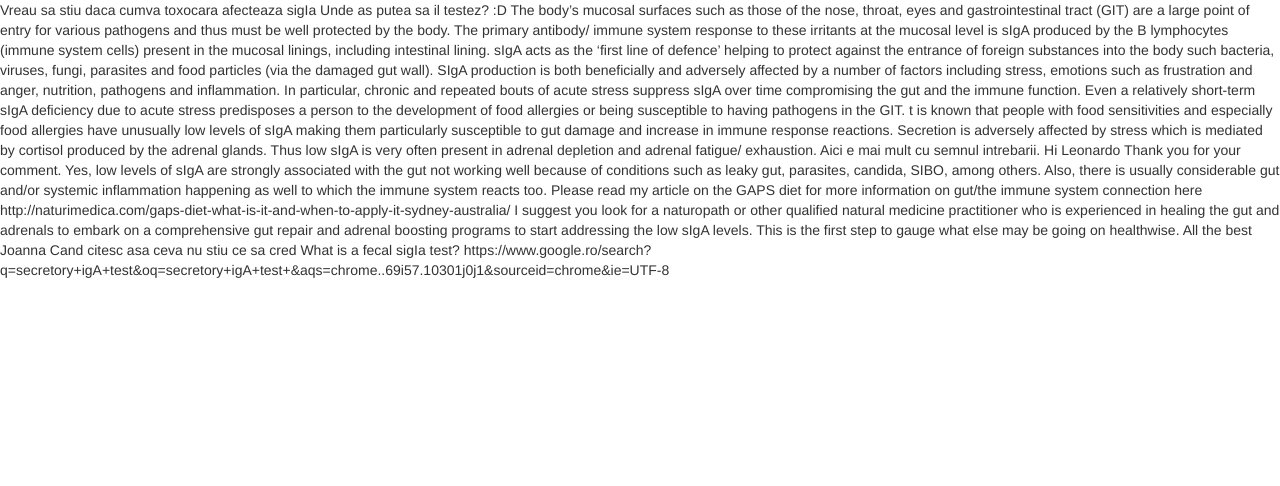
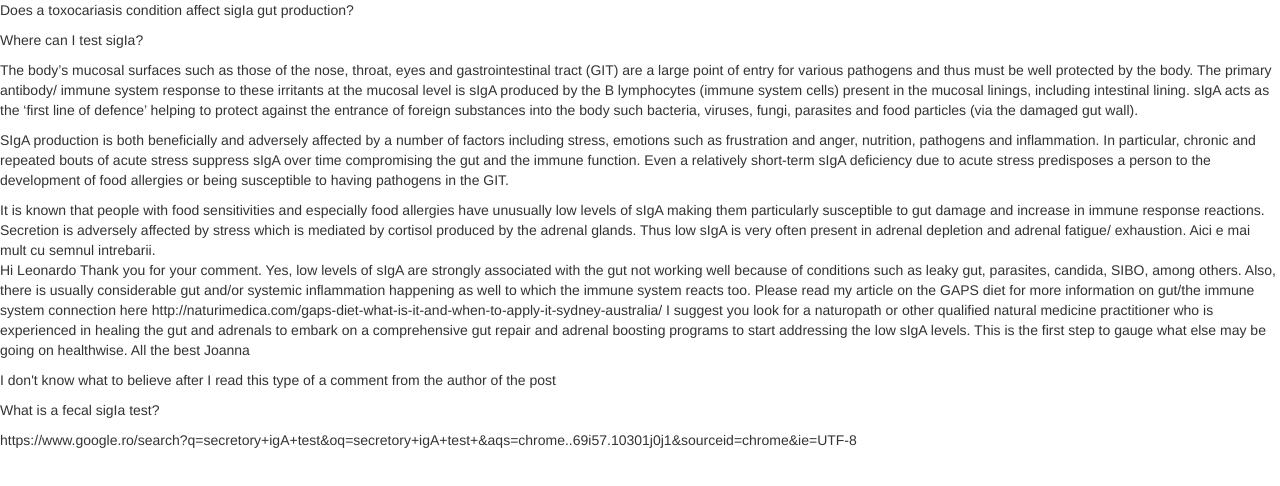
Before and after one commit to pantacuzino/secretoryigA, a plain HTML site: page index.html in a window 1280 px wide. Drawn offline with nearby package versions, Linux system fonts and the light colour scheme.

Commit message:
Format as paragraphs for readability and added markup to distinguish between questions, notes, etc

```diff
--- a/index.html
+++ b/index.html
@@ -22,21 +22,19 @@
     <![endif]-->
   </head>
   <body>
-    <p>
-      Vreau sa stiu daca cumva toxocara afecteaza sigIa
+    <p class="question">Does a toxocariasis condition affect sigIa gut production?</p>
+    <p class="question">Where can I test sigIa?</p>
+    <p class="highlight" url="http://naturimedica.com/secretory-immunoglobulin-a-siga-for-healthy-gut-digestion-and-immunity/">The body’s mucosal surfaces such as those of the nose, throat, eyes and gastrointestinal tract (GIT) are a large point of entry for various pathogens and thus must be well protected by the body. The primary antibody/ immune system response to these irritants at the mucosal level is sIgA produced by the B lymphocytes (immune system cells) present in the mucosal linings, including intestinal lining. sIgA acts as the ‘first line of defence’ helping to protect against the entrance of foreign substances into the body such bacteria, viruses, fungi, parasites and food particles (via the damaged gut wall).</p>
+    <p class="highlight" url="http://naturimedica.com/secretory-immunoglobulin-a-siga-for-healthy-gut-digestion-and-immunity/">
+      SIgA production is both beneficially and adversely affected by a number of factors including stress, emotions such as frustration and anger, nutrition, pathogens and inflammation. In particular, chronic and repeated bouts of acute stress suppress sIgA over time compromising the gut and the immune function. Even a relatively short-term sIgA deficiency due to acute stress predisposes a person to the development of food allergies or being susceptible to having pathogens in the GIT.
+    </p>
 
-      Unde as putea sa il testez? :D
-
-      The body’s mucosal surfaces such as those of the nose, throat, eyes and gastrointestinal tract (GIT) are a large point of entry for various pathogens and thus must be well protected by the body. The primary antibody/ immune system response to these irritants at the mucosal level is sIgA produced by the B lymphocytes (immune system cells) present in the mucosal linings, including intestinal lining. sIgA acts as the ‘first line of defence’ helping to protect against the entrance of foreign substances into the body such bacteria, viruses, fungi, parasites and food particles (via the damaged gut wall).
-
-      SIgA production is both beneficially and adversely affected by a number of factors including stress, emotions such as frustration and anger, nutrition, pathogens and inflammation. In particular, chronic and repeated bouts of acute stress suppress sIgA over time compromising the gut and the immune function. Even a relatively short-term sIgA deficiency due to acute stress predisposes a person to the development of food allergies or being susceptible to having pathogens in the GIT.
-
-      t is known that people with food sensitivities and especially food allergies have unusually low levels of sIgA making them particularly susceptible to gut damage and increase in immune response reactions.
+      It is known that people with food sensitivities and especially food allergies have unusually low levels of sIgA making them particularly susceptible to gut damage and increase in immune response reactions.
 
       Secretion is adversely affected by stress which is mediated by cortisol produced by the adrenal glands. Thus low sIgA is very often present in adrenal depletion and adrenal fatigue/ exhaustion.
 
       Aici e mai mult cu semnul intrebarii.
-
+      <p id="ref4" class="highlight" url="http://naturimedica.com/secretory-immunoglobulin-a-siga-for-healthy-gut-digestion-and-immunity/">
       Hi Leonardo
 
       Thank you for your comment. Yes, low levels of sIgA are strongly associated with the gut not working well because of conditions such as leaky gut, parasites, candida, SIBO, among others. Also, there is usually considerable gut and/or systemic inflammation happening as well to which the immune system reacts too. Please read my article on the GAPS diet for more information on gut/the immune system connection here http://naturimedica.com/gaps-diet-what-is-it-and-when-to-apply-it-sydney-australia/
@@ -45,12 +43,13 @@
 
       All the best
       Joanna
+      <p class="comment" parent="ref4">I don't know what to believe after I read this type of a comment from the author of the post</p>
+    </p>
+    <p class="question">
+      What is a fecal sigIa test?
+    </p>
 
-      Cand citesc asa ceva nu stiu ce sa cred
-
-      What is a fecal sigIa test?
-
-      https://www.google.ro/search?q=secretory+igA+test&oq=secretory+igA+test+&aqs=chrome..69i57.10301j0j1&sourceid=chrome&ie=UTF-8
+    <p class="bookmark">https://www.google.ro/search?q=secretory+igA+test&oq=secretory+igA+test+&aqs=chrome..69i57.10301j0j1&sourceid=chrome&ie=UTF-8
     </p>
 
     <!-- jQuery (necessary for Bootstrap's JavaScript plugins) -->
```
